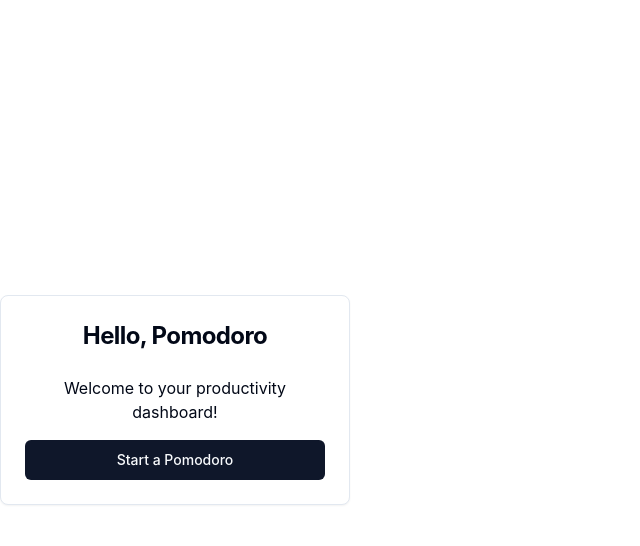
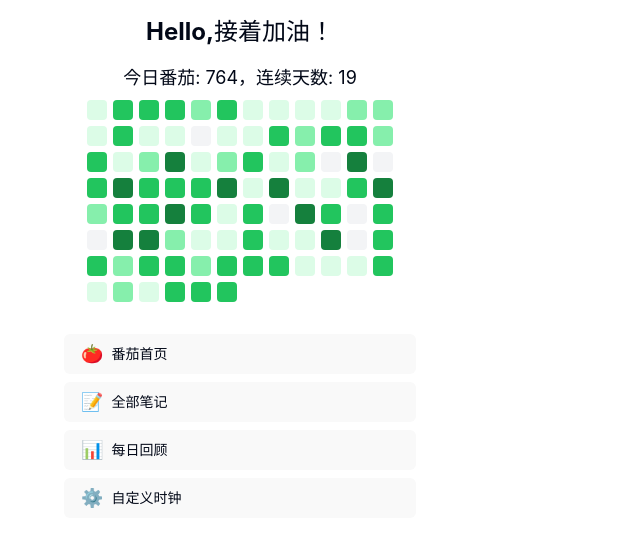
Before and after one commit to dadadaguai/pomo-front, a React (Vite) app: page /home in a window 1280 px wide. Shown: the top 546 px of the page, without its empty margins (0-640 px from the left). Built offline with nearby package versions, Linux system fonts and the light colour scheme.

Commit message:
在首页里添加了日历模块和功能栏模块，大致的ui已经设计完毕，暂时只有日历中的top位置需要将字变成两个brage。

```diff
--- a/package.json
+++ b/package.json
@@ -16,6 +16,7 @@
     "@radix-ui/react-slot": "^1.1.0",
     "class-variance-authority": "^0.7.0",
     "clsx": "^2.1.1",
+    "date-fns": "^3.6.0",
     "lucide-react": "^0.427.0",
     "react": "^18.3.1",
     "react-dom": "^18.3.1",
--- a/src/App.jsx
+++ b/src/App.jsx
@@ -4,8 +4,8 @@
 import React from "react";
 import { BrowserRouter as Router, Routes, Route } from 'react-router-dom';
 import '@/app/globals.css'
-import LoginPage from './component/login.jsx'
-import HomePage from "./component/homepage.jsx";
+import LoginPage from './page/login.jsx'
+import HomePage from "./page/homepage.jsx";
 
 function App() {
 
--- a/src/component/TomatoCalendar.jsx
+++ b/src/component/TomatoCalendar.jsx
@@ -1,40 +1,67 @@
 import React from 'react';
-import { format, startOfMonth, endOfMonth, eachDayOfInterval } from 'date-fns';
+import { format, subDays, eachDayOfInterval } from 'date-fns';
 
 const getColor = (count) => {
-    if (count === 0) return 'bg-gray-100';
+    if (count === 0) return 'bg-gray-100'; // 未完成的日期显示为灰色
     if (count >= 1 && count <= 4) return 'bg-green-100';
     if (count >= 5 && count <= 8) return 'bg-green-300';
     if (count >= 9 && count <= 16) return 'bg-green-500';
-    if (count >= 17) return 'bg-green-700';
+    return 'bg-green-700'; // 大于等于17的番茄数显示为最深色
 };
 
 const TomatoCalendar = () => {
     const today = new Date();
-    const startDate = startOfMonth(today);
-    const endDate = endOfMonth(today);
+    const pastDays = 89; // 显示过去90天的记录
+    const startDate = subDays(today, pastDays); // 计算90天前的日期
+    const endDate = today; // 结束日期为今天
     const days = eachDayOfInterval({ start: startDate, end: endDate });
 
-    // Simulated data - replace with actual data
+    // 模拟数据 - 请用实际数据替换
     const tomatoCounts = days.reduce((acc, day) => {
-        acc[format(day, 'yyyy-MM-dd')] = Math.floor(Math.random() * 20);
+        const dateStr = format(day, 'yyyy-MM-dd');
+        acc[dateStr] = Math.floor(Math.random() * 20); // 随机生成0到19的番茄数
         return acc;
     }, {});
 
+    // 计算总番茄数
+    const totalTomatoes = Object.values(tomatoCounts).reduce((sum, count) => sum + count, 0);
+
+    // 计算最长连续日期数
+    let maxStreak = 0;
+    let currentStreak = 0;
+    const streaks = {};
+
+    days.forEach(day => {
+        const dateKey = format(day, 'yyyy-MM-dd');
+        const count = tomatoCounts[dateKey];
+        if (count > 0) {
+            currentStreak += 1;
+            streaks[dateKey] = currentStreak;
+            maxStreak = Math.max(maxStreak, currentStreak);
+        } else {
+            currentStreak = 0;
+        }
+    });
+
     return (
-        <div className="flex flex-col items-center">
-            <h2 className="text-2xl font-bold mb-4">{format(today, 'MMMM yyyy')}</h2>
-            <div className="grid grid-cols-7 gap-1">
-                {days.map((day) => {
+        <div className="flex flex-col items-center my-4">
+            <h2 className="text-2xl font-bold mb-4">Hello,接着加油！</h2>
+            <div className="text-lg mb-2">
+                今日番茄: {totalTomatoes}，连续天数: {maxStreak}
+            </div>
+            <div className="grid grid-cols-12 gap-1.5">
+                {days.map(day => {
                     const dateKey = format(day, 'yyyy-MM-dd');
-                    const count = tomatoCounts[dateKey] || 0;
+                    const count = tomatoCounts[dateKey];
+                    const streak = streaks[dateKey] || 0;
+
                     return (
                         <div
                             key={dateKey}
-                            className={`w-8 h-8 ${getColor(count)} flex items-center justify-center text-xs`}
-                            title={`${format(day, 'd MMMM')}: ${count} tomatoes`}
+                            className={`w-5 h-5 ${getColor(count)} rounded-sm flex items-center justify-center`}
+                            title={`${count}个番茄于${format(day, 'yyyy年MM月dd日')} - 连续天数: ${streak}`}
                         >
-                            {format(day, 'd')}
+
                         </div>
                     );
                 })}
--- /dev/null
+++ b/src/component/TomatoCalendar_copy.jsx
@@ -0,0 +1,76 @@
+import React from 'react';
+import { format, startOfMonth, endOfMonth, eachDayOfInterval, isBefore, isSameDay } from 'date-fns';
+
+const getColor = (count, isFuture) => {
+    if (isFuture) return 'bg-gray-200'; // 未来的日期显示为灰色
+    if (count === 0) return 'bg-gray-100';
+    if (count >= 1 && count <= 4) return 'bg-green-100';
+    if (count >= 5 && count <= 8) return 'bg-green-300';
+    if (count >= 9 && count <= 16) return 'bg-green-500';
+    if (count >= 17) return 'bg-green-700';
+};
+
+const TomatoCalendar = () => {
+    const today = new Date();
+    const startDate = startOfMonth(today);
+    const endDate = endOfMonth(today);
+    const days = eachDayOfInterval({ start: startDate, end: endDate });
+
+    // 模拟数据 - 请用实际数据替换
+    const tomatoCounts = days.reduce((acc, day) => {
+        acc[format(day, 'yyyy-MM-dd')] = Math.floor(Math.random() * 20);
+        return acc;
+    }, {});
+
+    // 计算本月总次数
+    const totalTomatoes = Object.values(tomatoCounts)
+        .reduce((sum, count) => sum + count, 0);
+
+    // 计算最长连续的日期数
+    let maxStreak = 0;
+    let currentStreak = 0;
+
+    days.forEach(day => {
+        const dateKey = format(day, 'yyyy-MM-dd');
+        if (isBefore(day, today) || isSameDay(day, today)) {
+            if (tomatoCounts[dateKey] > 0) {
+                currentStreak += 1;
+                maxStreak = Math.max(maxStreak, currentStreak);
+            } else {
+                currentStreak = 0;
+            }
+        }
+    });
+
+    return (
+        <div className="flex flex-col items-center">
+            <h2 className="text-2xl font-bold mb-4">{format(today, 'MMMM yyyy')}</h2>
+            <div className="text-lg mb-2">
+                总番茄数: {totalTomatoes}，最长连续天数: {maxStreak}
+            </div>
+            <div className="grid grid-cols-7 gap-1">
+                {days.map((day) => {
+                    const dateKey = format(day, 'yyyy-MM-dd');
+                    const count = tomatoCounts[dateKey] || 0;
+                    const isFuture = isBefore(today, day);
+
+                    return (
+                        <div
+                            key={dateKey}
+                            className={`w-8 h-8 ${getColor(count, isFuture)} rounded-lg flex items-center justify-center text-xs relative`}
+                        >
+                            {format(day, 'd')}
+                            {!isFuture && (
+                                <div className="absolute top-0 left-0 w-full h-full flex items-center justify-center bg-black bg-opacity-50 text-white text-xs rounded-lg opacity-0 hover:opacity-100">
+                                    {count} 次
+                                </div>
+                            )}
+                        </div>
+                    );
+                })}
+            </div>
+        </div>
+    );
+};
+
+export default TomatoCalendar;
--- a/src/component/homepage.jsx
+++ /dev/null
@@ -1,21 +0,0 @@
-import React from 'react';
-import { Card, CardHeader, CardTitle, CardContent } from "@/components/ui/card";
-import { Button } from "@/components/ui/button";
-
-const HomePage = () => {
-    return (
-        <div className="flex items-center justify-center min-h-screen bg-background">
-            <Card className="w-[350px]">
-                <CardHeader>
-                    <CardTitle className="text-2xl font-bold text-center">Hello, Pomodoro</CardTitle>
-                </CardHeader>
-                <CardContent className="flex flex-col items-center space-y-4">
-                    <p className="text-center">Welcome to your productivity dashboard!</p>
-                    <Button className="w-full">Start a Pomodoro</Button>
-                </CardContent>
-            </Card>
-        </div>
-    );
-};
-
-export default HomePage;
--- /dev/null
+++ b/src/component/menu.jsx
@@ -0,0 +1,31 @@
+import React from 'react';
+import { Card, CardContent } from "@/components/ui/card";
+import { Button } from "@/components/ui/button";
+
+const FunctionBar = () => {
+    const functions = [
+        { icon: "🍅", name: "番茄首页" },
+        { icon: "📝", name: "全部笔记" },
+        { icon: "📊", name: "每日回顾" },
+        { icon: "⚙️", name: "自定义时钟" },
+    ];
+
+    return (
+        <Card className="border-0 shadow-none mt-8">
+            <CardContent className="flex flex-col space-y-2">
+                {functions.map((func, index) => (
+                    <Button
+                        key={index}
+                        variant="ghost"
+                        className="w-full justify-start text-left"
+                    >
+                        <span className="mr-2 text-lg">{func.icon}</span>
+                        {func.name}
+                    </Button>
+                ))}
+            </CardContent>
+        </Card>
+    );
+};
+
+export default FunctionBar;
--- a/src/component/test.jsx
+++ /dev/null
@@ -1,8 +0,0 @@
-import { Button } from "@/components/ui/button"
-
-function MyComponent() {
-    return (
-        <Button>Click me</Button>
-    )
-}
-export default MyComponent
--- /dev/null
+++ b/src/page/homepage.jsx
@@ -0,0 +1,17 @@
+import React from 'react';
+import { Card } from "@/components/ui/card.jsx";
+import TomatoCalendar from "../component/TomatoCalendar.jsx"
+import FunctionBar from "@/src/component/menu.jsx";
+const HomePage = () => {
+    return (
+        <div className="flex flex-col flex-wrap justify-center items-start mx-8"> {/* 外层容器使用 flex 布局 */}
+            <Card className="w-[400px] mx-2 border-0 shadow-none h-screen"> {/* 使用 Card 包装 TomatoCalendar 并设置宽度和内外边距 */}
+                <TomatoCalendar/>
+                <FunctionBar/>
+            </Card>
+        </div>
+
+    );
+};
+
+export default HomePage;
```
Also changed, not shown: src/page/login.jsx (renamed from src/component/login.jsx, +6 -6 lines), 1 other file (tests, documents, lock files or other folders).
